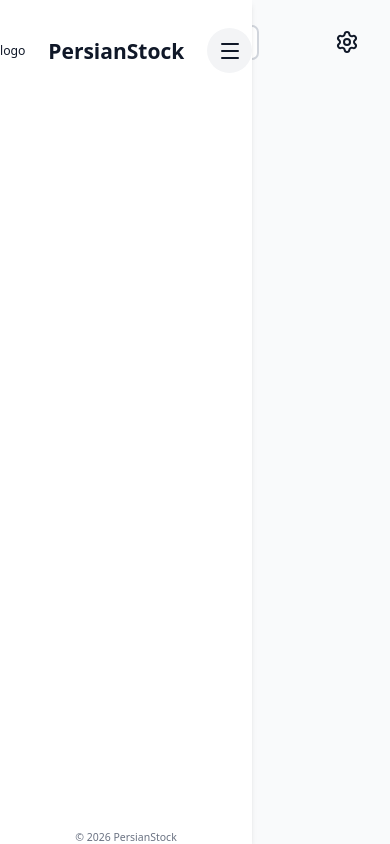
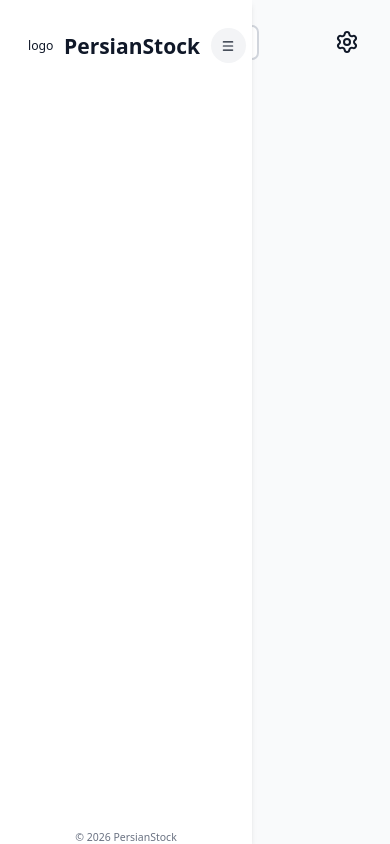
Before and after one commit to danial137/inventory-, a Next.js app: page / in a window 390 px wide. Built offline with nearby package versions, Linux system fonts and the light colour scheme; no server answers.

Commit message:
feat: implement sidebar toggle functionality in Navbar and adjust Sidebar layout for responsiveness

```diff
--- a/src/app/(components)/Navbar/index.tsx
+++ b/src/app/(components)/Navbar/index.tsx
@@ -1,15 +1,24 @@
 "use client"
+import { useAppDispatch, useAppSelector } from '@/app/redux'
+import { setIsSidebarCollapsed } from '@/state'
 import { Bell, Menu, Settings, Sun } from 'lucide-react'
 import Link from 'next/link'
 import React from 'react'
 
 const Navbar = () => {
+     const dispatch = useAppDispatch()
+      const isSidebarCollapsed = useAppSelector((state) => state.global.isSidebarCollapsed);
+
+
+      const toggleSidebar = () => {
+        dispatch(setIsSidebarCollapsed(!isSidebarCollapsed))
+      }
     return (
         <div className='flex justify-between items-center w-full mb-7'>
             {/* left side  */}
             <div className='flex justify-between items-center gap-5'>
 
-                <button className='px-3 py-3 bg-gray-100 rounded-full hover:bg-blue-100' onClick={() => { }}>
+                <button className='px-3 py-3 bg-gray-100 rounded-full hover:bg-blue-100' onClick={toggleSidebar}>
 
                     <Menu className='w-4 h-4' />
 
--- a/src/app/(components)/Sidebar/index.tsx
+++ b/src/app/(components)/Sidebar/index.tsx
@@ -17,7 +17,7 @@ const Sidebar = () => {
   const sidebarClassNames = `fixed flex flex-col ${isSidebarCollapsed ? "w-0 md:w-16" : "w-72 md:w-64"} bg-white transition-all duration-300 overflow-hidden h-full shadow-md z-40`
   return (
     <div className={sidebarClassNames}>
-      <div className="flex gap-3 justify-between md:justify-normal items-center pt-8">
+      <div className={`flex gap-3 justify-between md:justify-normal items-center pt-8 ${isSidebarCollapsed ? "px-5" : "px-8"}`}>
 
         <div>logo</div>
 
@@ -25,7 +25,7 @@ const Sidebar = () => {
 
         <button className='md:hidden px-3 py-3 bg-gray-100 rounded-full hover:bg-blue-100' onClick={toggleSidebar}>
 
-          <Menu />
+          <Menu className='w-4 h-4' />
 
         </button>
       </div>
```
